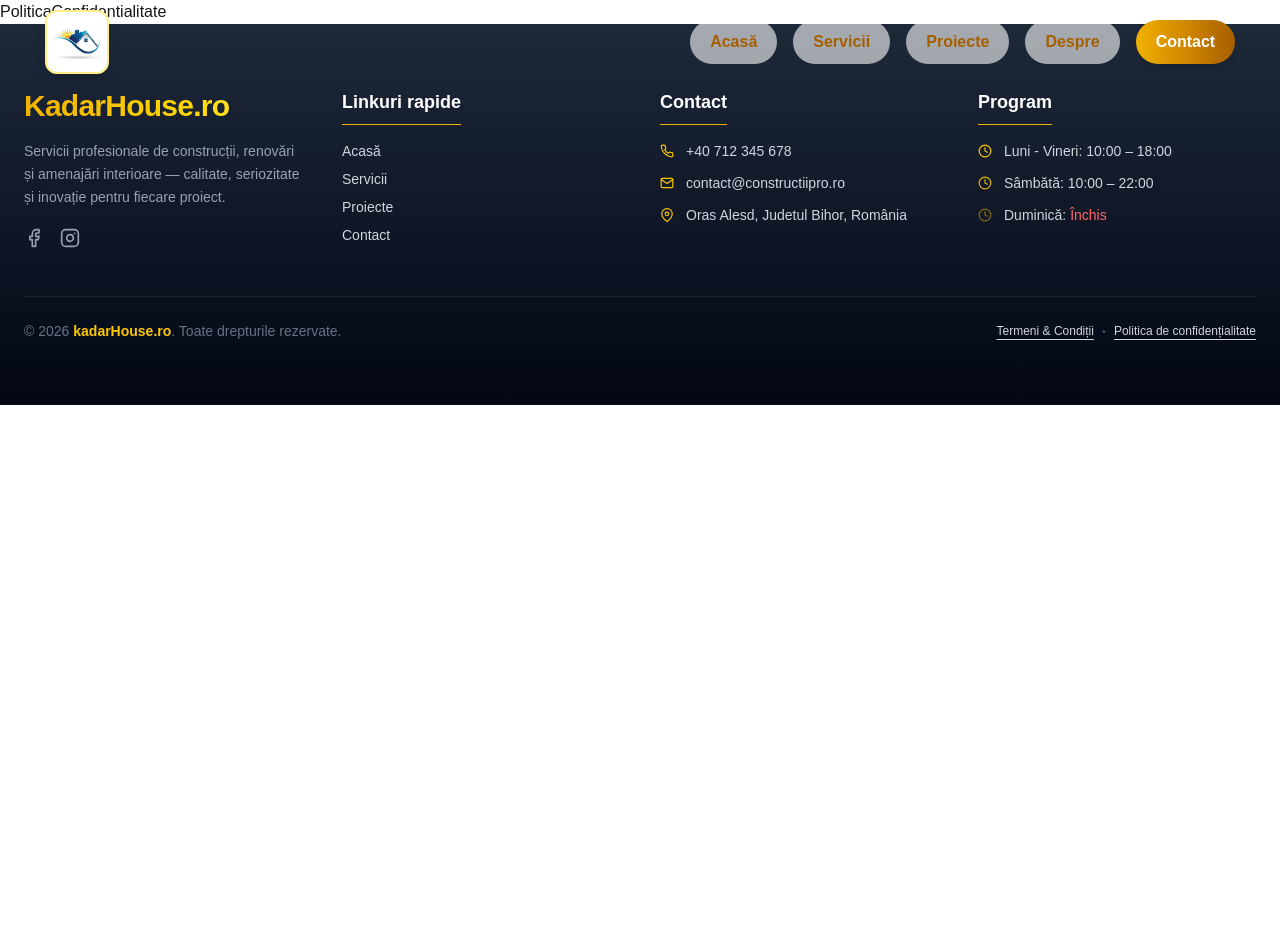
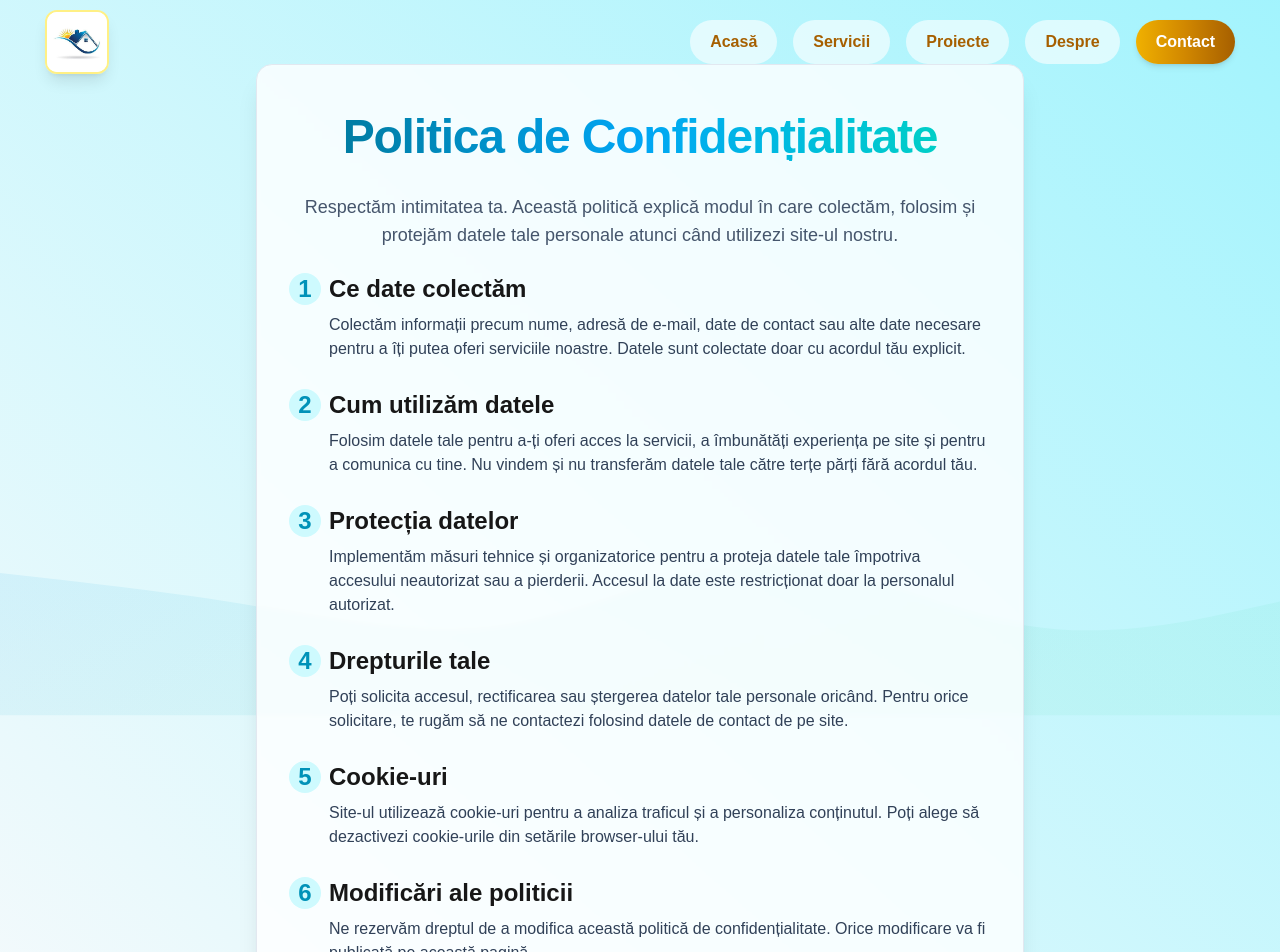
Before and after one commit to ionutpetru4046/constructii-website, a Next.js app: page /PoliticaConfidentialitate in a window 1280 px wide. Shown: the top 952 px of the page. Before the commit the page ends 800 px from the top, so only its background shows below. Built offline with nearby package versions, Linux system fonts and the light colour scheme.

Commit message:
content added to PoliticaConfidentialitate page

```diff
--- a/app/PoliticaConfidentialitate/page.tsx
+++ b/app/PoliticaConfidentialitate/page.tsx
@@ -1,7 +1,105 @@
 export default function PoliticaConfidentialitate() {
-    return  (
-        <main>
-            <h1>PoliticaConfidentialitate</h1>
-        </main>
-    )
+  return (
+    <main className="relative min-h-screen bg-gradient-to-tr from-slate-50 to-cyan-200 dark:from-slate-900 dark:to-teal-700 flex flex-col items-center py-16 px-4">
+      {/* Decorative SVG background */}
+      <div className="absolute inset-0 pointer-events-none z-0">
+        <svg className="w-full h-full" viewBox="0 0 1440 320" fill="none" xmlns="http://www.w3.org/2000/svg">
+          <defs>
+            <linearGradient id="confidentialitate-gradient" gradientTransform="rotate(15)">
+              <stop offset="0%" stopColor="#0ea5e9" stopOpacity="0.09" />
+              <stop offset="100%" stopColor="#37d399" stopOpacity="0.07" />
+            </linearGradient>
+          </defs>
+          <path
+            fill="url(#confidentialitate-gradient)"
+            d="M0,160L48,165.3C96,171,192,181,288,197.3C384,213,480,235,576,218.7C672,203,768,149,864,149.3C960,149,1056,203,1152,218.7C1248,235,1344,213,1392,202.7L1440,192L1440,320L1392,320C1344,320,1248,320,1152,320C1056,320,960,320,864,320C768,320,672,320,576,320C480,320,384,320,288,320C192,320,96,320,48,320L0,320Z"
+          ></path>
+        </svg>
+      </div>
+      <div className="relative z-10 w-full max-w-3xl bg-white/80 dark:bg-slate-900/80 shadow-xl rounded-2xl border border-slate-200 dark:border-slate-800 backdrop-blur-[2px] px-8 py-12">
+        <h1 className="text-4xl sm:text-5xl font-extrabold mb-8 bg-gradient-to-r from-cyan-700 via-sky-500 to-teal-400 bg-clip-text text-transparent tracking-tight text-center">
+          Politica de Confidențialitate
+        </h1>
+
+        <p className="mb-6 text-lg text-slate-600 dark:text-slate-300 text-center">
+          Respectăm intimitatea ta. Această politică explică modul în care colectăm, folosim și protejăm datele tale personale atunci când utilizezi site-ul nostru.
+        </p>
+
+        <ol className="space-y-7">
+          <li>
+            <h2 className="text-2xl font-semibold mb-2 flex items-center gap-2">
+              <span className="inline-flex justify-center items-center w-8 h-8 bg-cyan-100 dark:bg-cyan-900 rounded-full text-cyan-600 dark:text-cyan-300 font-bold">
+                1
+              </span>
+              Ce date colectăm
+            </h2>
+            <p className="ml-10 text-slate-700 dark:text-slate-300">
+              Colectăm informații precum nume, adresă de e-mail, date de contact sau alte date necesare pentru a îți putea oferi serviciile noastre. Datele sunt colectate doar cu acordul tău explicit.
+            </p>
+          </li>
+          <li>
+            <h2 className="text-2xl font-semibold mb-2 flex items-center gap-2">
+              <span className="inline-flex justify-center items-center w-8 h-8 bg-cyan-100 dark:bg-cyan-900 rounded-full text-cyan-600 dark:text-cyan-300 font-bold">
+                2
+              </span>
+              Cum utilizăm datele
+            </h2>
+            <p className="ml-10 text-slate-700 dark:text-slate-300">
+              Folosim datele tale pentru a-ți oferi acces la servicii, a îmbunătăți experiența pe site și pentru a comunica cu tine. Nu vindem și nu transferăm datele tale către terțe părți fără acordul tău.
+            </p>
+          </li>
+          <li>
+            <h2 className="text-2xl font-semibold mb-2 flex items-center gap-2">
+              <span className="inline-flex justify-center items-center w-8 h-8 bg-cyan-100 dark:bg-cyan-900 rounded-full text-cyan-600 dark:text-cyan-300 font-bold">
+                3
+              </span>
+              Protecția datelor
+            </h2>
+            <p className="ml-10 text-slate-700 dark:text-slate-300">
+              Implementăm măsuri tehnice și organizatorice pentru a proteja datele tale împotriva accesului neautorizat sau a pierderii. Accesul la date este restricționat doar la personalul autorizat.
+            </p>
+          </li>
+          <li>
+            <h2 className="text-2xl font-semibold mb-2 flex items-center gap-2">
+              <span className="inline-flex justify-center items-center w-8 h-8 bg-cyan-100 dark:bg-cyan-900 rounded-full text-cyan-600 dark:text-cyan-300 font-bold">
+                4
+              </span>
+              Drepturile tale
+            </h2>
+            <p className="ml-10 text-slate-700 dark:text-slate-300">
+              Poți solicita accesul, rectificarea sau ștergerea datelor tale personale oricând. Pentru orice solicitare, te rugăm să ne contactezi folosind datele de contact de pe site.
+            </p>
+          </li>
+          <li>
+            <h2 className="text-2xl font-semibold mb-2 flex items-center gap-2">
+              <span className="inline-flex justify-center items-center w-8 h-8 bg-cyan-100 dark:bg-cyan-900 rounded-full text-cyan-600 dark:text-cyan-300 font-bold">
+                5
+              </span>
+              Cookie-uri
+            </h2>
+            <p className="ml-10 text-slate-700 dark:text-slate-300">
+              Site-ul utilizează cookie-uri pentru a analiza traficul și a personaliza conținutul. Poți alege să dezactivezi cookie-urile din setările browser-ului tău.
+            </p>
+          </li>
+          <li>
+            <h2 className="text-2xl font-semibold mb-2 flex items-center gap-2">
+              <span className="inline-flex justify-center items-center w-8 h-8 bg-cyan-100 dark:bg-cyan-900 rounded-full text-cyan-600 dark:text-cyan-300 font-bold">
+                6
+              </span>
+              Modificări ale politicii
+            </h2>
+            <p className="ml-10 text-slate-700 dark:text-slate-300">
+              Ne rezervăm dreptul de a modifica această politică de confidențialitate. Orice modificare va fi publicată pe această pagină.
+            </p>
+          </li>
+        </ol>
+
+        <div className="mt-12 flex justify-center">
+          <span className="text-sm text-slate-500 dark:text-slate-400">
+            Ultima actualizare: Iunie 2024
+          </span>
+        </div>
+      </div>
+    </main>
+  );
 }
```
